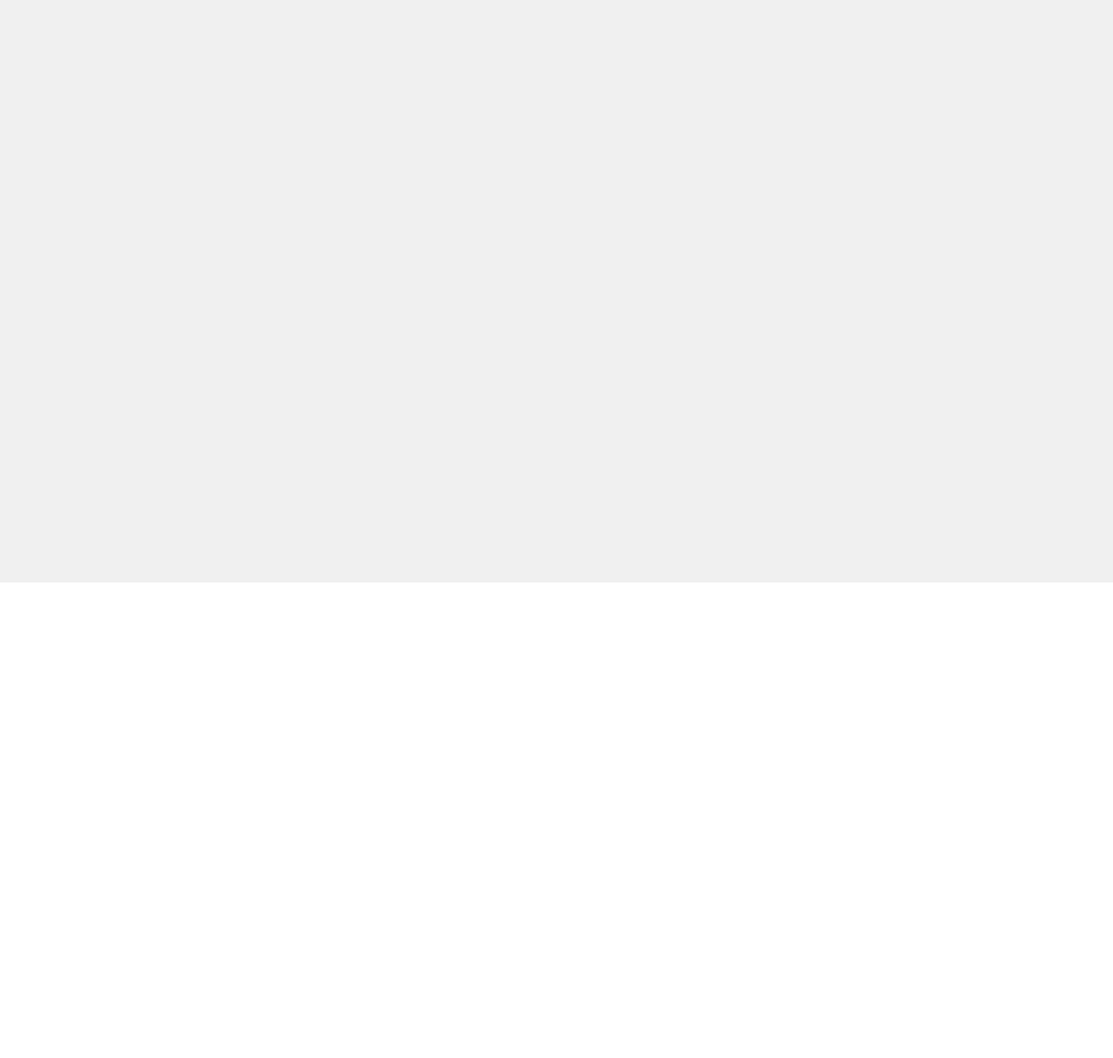
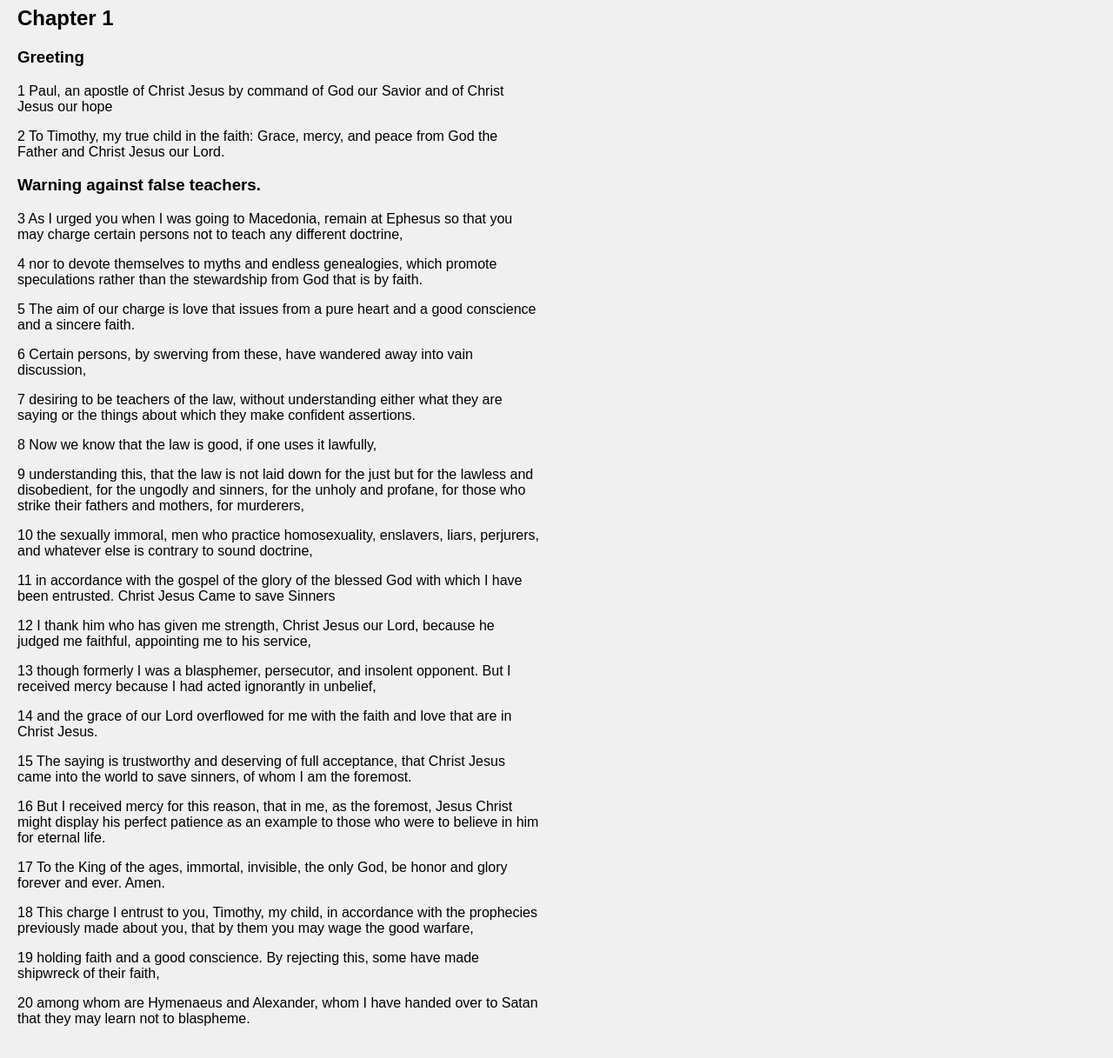
Before and after one commit to braydentodd/choice-project, a website: page index.html in a window 1280 px wide. Shown: the part 130-1347 px from the top of the page at 87% size. Before the commit the page ends 800 px from the top, so only its background shows below. Drawn offline with Linux system fonts and the light colour scheme; a script that the page names is missing.

Commit message:
added verses

```diff
--- a/index.html
+++ b/index.html
@@ -11,26 +11,30 @@
   <div id="app">
     <div id="left-column">
       <!-- Display your Bible text here -->
-      <p data-verse="1">Paul, an apostle of Christ Jesus by command of God our Savior and of Christ Jesus our hope</p>
-      <p data-verse="2">To Timothy, my true child in the faith: Grace, mercy, and peace from God the Father and Christ Jesus our Lord.</p>
-      <p data-verse="3"></p>
-      <p data-verse="4"></p>
-      <p data-verse="5"></p>
-      <p data-verse="6"></p>
-      <p data-verse="7"></p>
-      <p data-verse="8"></p>
-      <p data-verse="9"></p>
-      <p data-verse="10"></p>
-      <p data-verse="11"></p>
-      <p data-verse="12"></p>
-      <p data-verse="13"></p>
-      <p data-verse="14"></p>
-      <p data-verse="15"></p>
-      <p data-verse="16"></p>
-      <p data-verse="17"></p>
-      <p data-verse="18"></p>
-      <p data-verse="19"></p>
-      <p data-verse="20"></p>
+      <h1>1st Timothy HON330 Class Commentary</h1>
+      <h2>Chapter 1</h2>
+      <h3>Greeting</h3>
+      <p data-verse="1">1 Paul, an apostle of Christ Jesus by command of God our Savior and of Christ Jesus our hope</p>
+      <p data-verse="2">2 To Timothy, my true child in the faith: Grace, mercy, and peace from God the Father and Christ Jesus our Lord.</p>
+      <h3>Warning against false teachers.</h3>
+      <p data-verse="3">3 As I urged you when I was going to Macedonia, remain at Ephesus so that you may charge certain persons not to teach any different doctrine,</p>
+      <p data-verse="4">4 nor to devote themselves to myths and endless genealogies, which promote speculations rather than the stewardship from God that is by faith.</p>
+      <p data-verse="5">5 The aim of our charge is love that issues from a pure heart and a good conscience and a sincere faith.</p>
+      <p data-verse="6">6 Certain persons, by swerving from these, have wandered away into vain discussion,</p>
+      <p data-verse="7">7 desiring to be teachers of the law, without understanding either what they are saying or the things about which they make confident assertions.</p>
+      <p data-verse="8">8 Now we know that the law is good, if one uses it lawfully,</p>
+      <p data-verse="9">9 understanding this, that the law is not laid down for the just but for the lawless and disobedient, for the ungodly and sinners, for the unholy and profane, for those who strike their fathers and mothers, for murderers,</p>
+      <p data-verse="10">10 the sexually immoral, men who practice homosexuality, enslavers, liars, perjurers, and whatever else is contrary to sound doctrine,</p>
+      <p data-verse="11">11 in accordance with the gospel of the glory of the blessed God with which I have been entrusted. Christ Jesus Came to save Sinners</p>
+      <p data-verse="12">12 I thank him who has given me strength, Christ Jesus our Lord, because he judged me faithful, appointing me to his service,</p>
+      <p data-verse="13">13 though formerly I was a blasphemer, persecutor, and insolent opponent. But I received mercy because I had acted ignorantly in unbelief,</p>
+      <p data-verse="14">14 and the grace of our Lord overflowed for me with the faith and love that are in Christ Jesus.</p>
+      <p data-verse="15">15 The saying is trustworthy and deserving of full acceptance, that Christ Jesus came into the world to save sinners, of whom I am the foremost.</p>
+      <p data-verse="16">16 But I received mercy for this reason, that in me, as the foremost, Jesus Christ might display his perfect patience as an example to those who were to believe in him for eternal life.</p>
+      <p data-verse="17">17 To the King of the ages, immortal, invisible, the only God, be honor and glory forever and ever. Amen.</p>
+      <p data-verse="18">18 This charge I entrust to you, Timothy, my child, in accordance with the prophecies previously made about you, that by them you may wage the good warfare,</p>
+      <p data-verse="19">19 holding faith and a good conscience. By rejecting this, some have made shipwreck of their faith,</p>
+      <p data-verse="20">20 among whom are Hymenaeus and Alexander, whom I have handed over to Satan that they may learn not to blaspheme.</p>
       <!-- Add more verses as needed -->
     </div>
     <div id="right-column">
```
